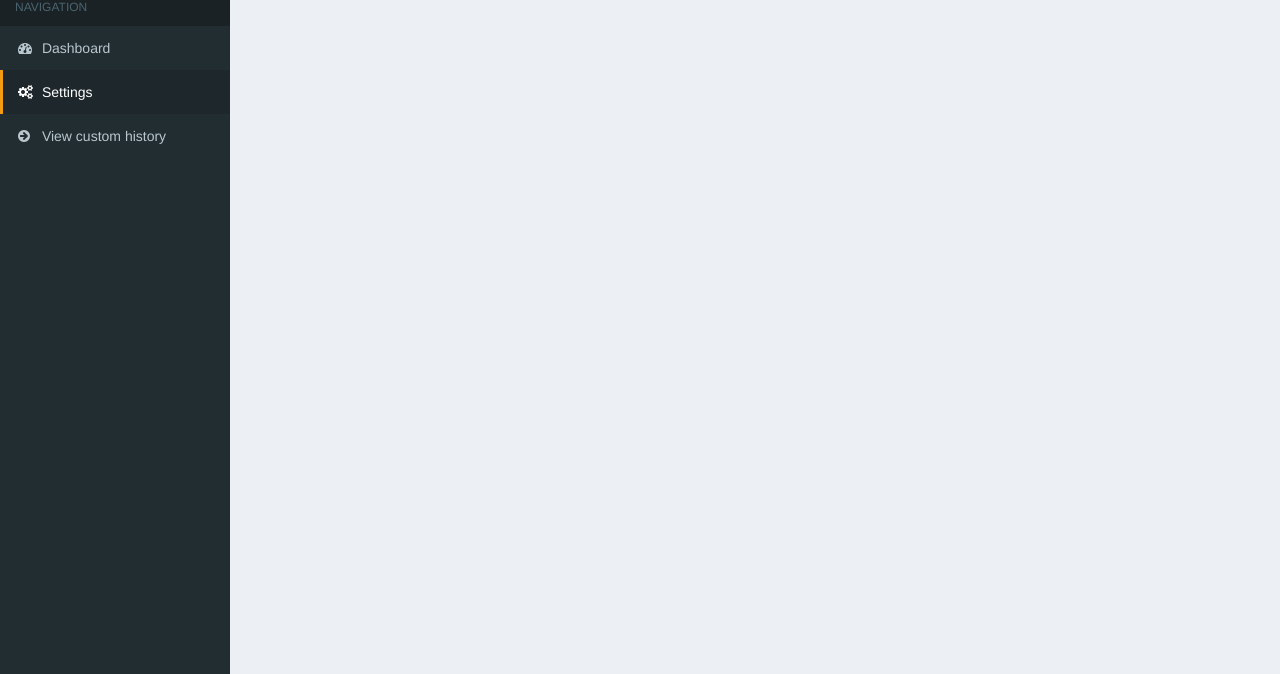
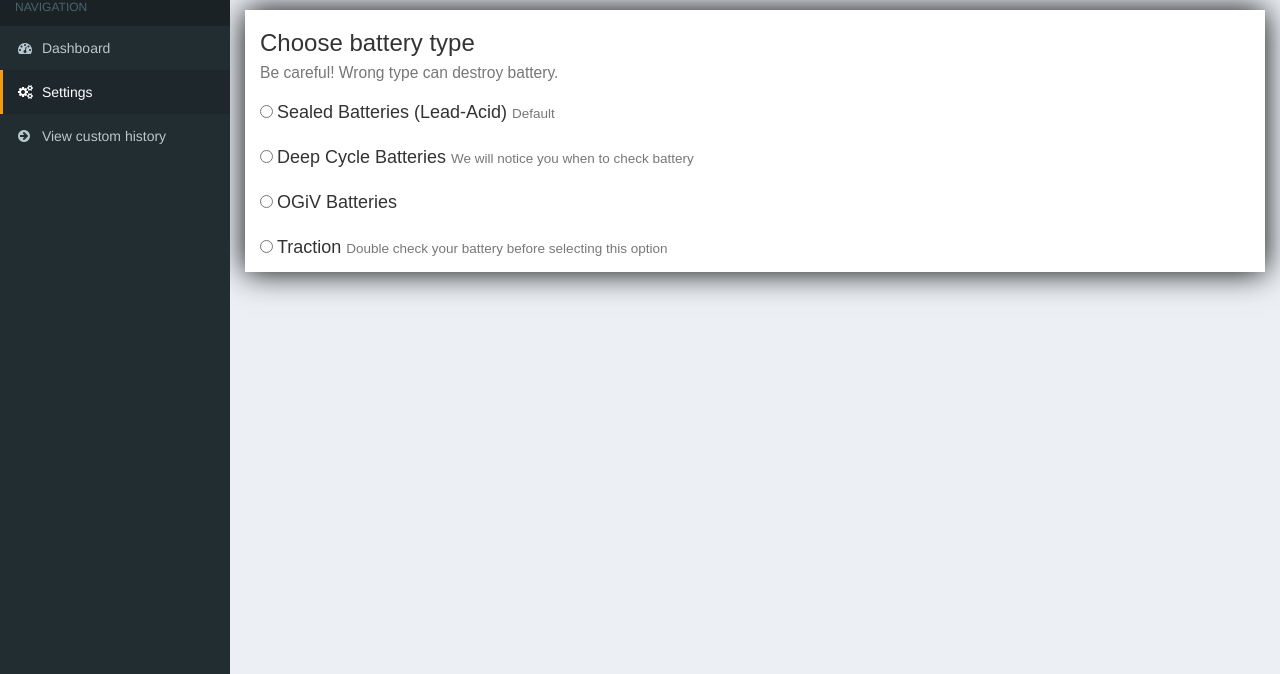
Before and after one commit to percan90/info-pro-17-solar, a plain HTML site: page settings.html in a window 1280 px wide. Shown: the part 126-800 px from the top of the page. Drawn offline with nearby package versions, Linux system fonts and the light colour scheme.

Commit message:
Added radio option for select battery type

```diff
--- a/css/solar.css
+++ b/css/solar.css
@@ -1474,3 +1474,16 @@ a:focus {
 .chart canvas {
   width: 100% !important;
 }
+/*
+ * Settings custom CSS
+ * --------------------
+ */
+.container-settings {
+    background:white;
+    box-shadow: 0 0 30px black;
+    padding: 0 15px 0 15px;"
+}
+
+h4.battery {
+    display: inline-block;
+}
--- a/settings.html
+++ b/settings.html
@@ -94,15 +94,38 @@
 
     <!-- Main content -->
     <section class="content">
-      <!-- Small boxes (Stat box) -->
-      <div class="row">
-        <div class="col-lg-3 col-xs-6">
-          </div>
+        <div class="container-settings">
+
+              <div class="row">
+                  <div class="col-lg-12 col-md-12 col-xs-12">
+                      <h3>Choose battery type<br>
+                      <small>Be careful! Wrong type can destroy battery.</small></h3>
+                  </div>
+                  <div class="col-lg-6 col-md-12 col-xs-12">
+                      <div class="form-check form-check-inline">
+                        <label class="form-check-label">
+                            <input class="form-check-input" type="radio" name="inlineRadioOptions" id="batteryType1" value="batteryType1"> <h4 class="battery">Sealed Batteries (Lead-Acid) <small>Default</small></h4>
+                        </label>
+                      </div>
+                      <div class="form-check form-check-inline">
+                        <label class="form-check-label">
+                            <input class="form-check-input" type="radio" name="inlineRadioOptions" id="batteryType2" value="batteryType2"> <h4 class="battery">Deep Cycle Batteries <small>We will notice you when to check battery</small></h4>
+                        </label>
+                      </div>
+                      <div class="form-check form-check-inline">
+                        <label class="form-check-label">
+                            <input class="form-check-input" type="radio" name="inlineRadioOptions" id="batteryType3" value="batteryType3"> <h4 class="battery">OGiV Batteries</h4>
+                        </label>
+                      </div>
+                      <div class="form-check form-check-inline">
+                        <label class="form-check-label">
+                            <input class="form-check-input" type="radio" name="inlineRadioOptions" id="batteryType4" value="batteryType4"> <h4 class="battery">Traction <small>Double check your battery before selecting this option</small></h4>
+                        </label>
+                      </div>
+                  </div>
+              </div>
         </div>
-        <!-- ./col -->
-
-  </section>
-
+    </section>
 
   </div>
   <!-- /.content-wrapper -->
```
